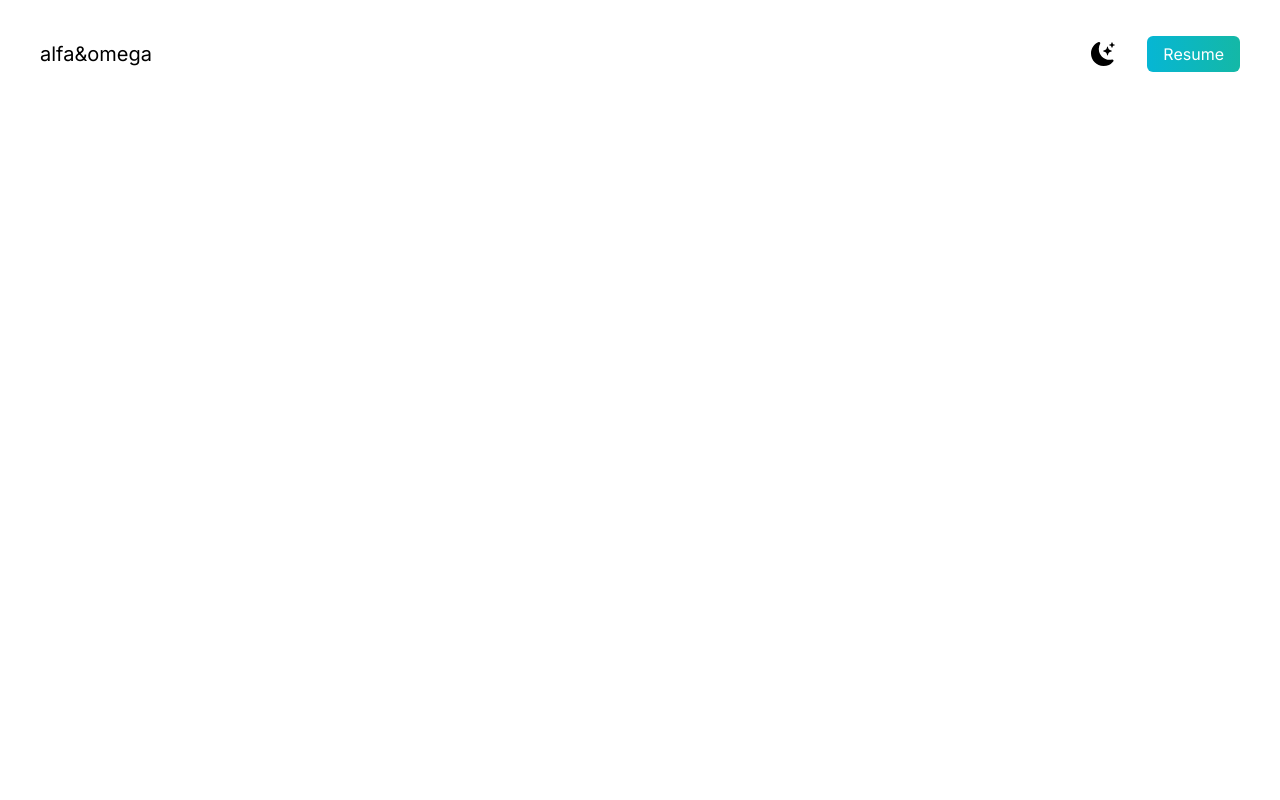
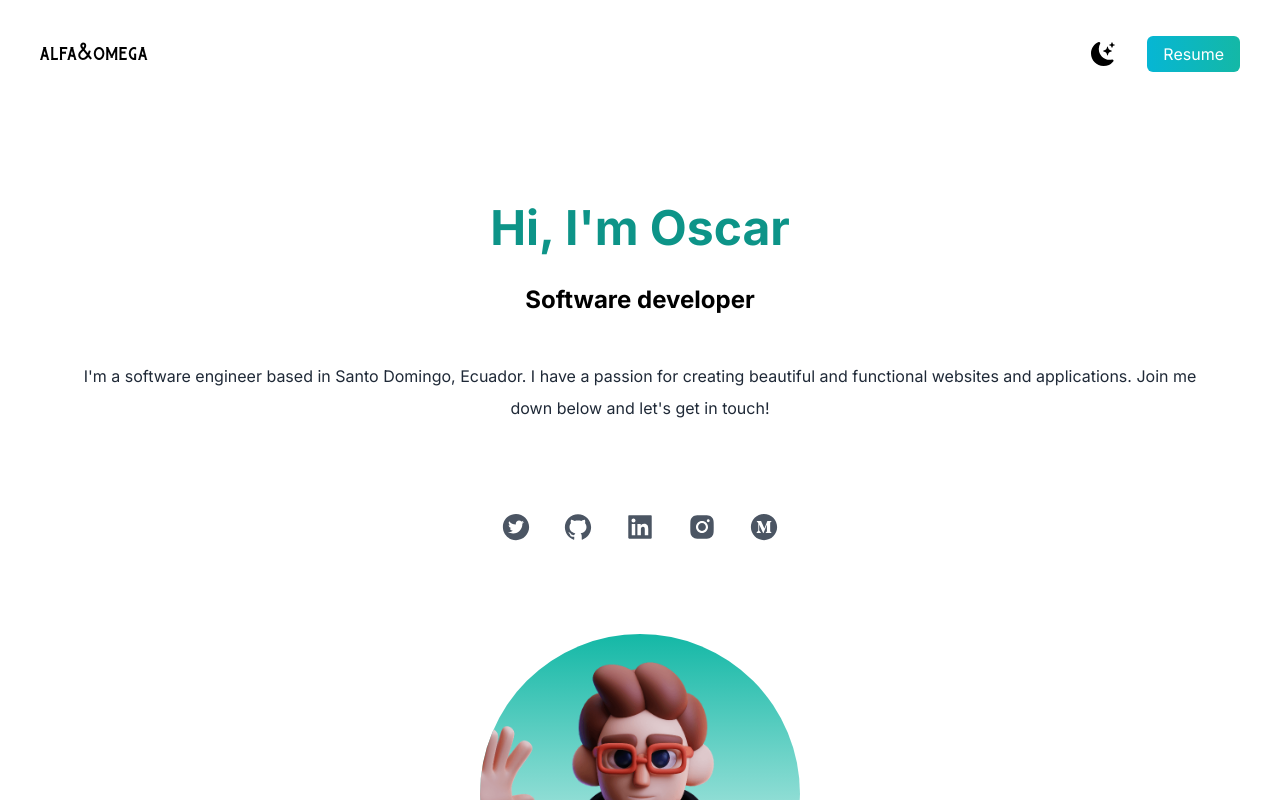
Before and after one commit to oovillagran/portfolio, a Next.js app: page / in a window 1280 px wide. Shown: the top 800 px of the page. Built offline with nearby package versions, Linux system fonts and the light colour scheme.

Commit message:
Add home page

```diff
--- a/app/page.js
+++ b/app/page.js
@@ -1,5 +1,8 @@
 import Head from 'next/head';
 import {BsFillMoonStarsFill} from 'react-icons/bs';
+import {AiFillTwitterCircle, AiFillGithub, AiFillLinkedin, AiFillInstagram, AiFillMediumCircle} from 'react-icons/ai';
+import Image from 'next/image';
+import deved from '../public/dev-ed-wave.png';
 
 export default function Home() {
   return (
@@ -13,7 +16,7 @@ export default function Home() {
       <main className='bg-white px-10'>
         <section className="min-h-screen">
           <nav className='py-10 mb-12 flex justify-between'>
-            <h1 className='text-xl'>alfa&omega</h1>
+            <h1 className='text-xl font-burtons'>alfa&omega</h1>
             <ul className='flex items-center'>
               <li>
                 <BsFillMoonStarsFill className='cursor-pointer text-2xl'/>
@@ -21,6 +24,21 @@ export default function Home() {
               <li><a className="bg-gradient-to-r from-cyan-500 to-teal-500 text-white px-4 py-2 rounded-md ml-8" href="#">Resume</a></li>
             </ul>
           </nav>
+          <div className="text-center p-10">
+            <h2 className='text-5xl py-2 text-teal-600 font-bold mb-4'>Hi, I'm Oscar</h2>
+            <h3 className='text-2xl py-2 font-bold mb-4'>Software developer</h3>
+            <p className='text-md py-5 leading-8 mb-4 text-gray-800'>I'm a software engineer based in Santo Domingo, Ecuador. I have a passion for creating beautiful and functional websites and applications. Join me down below and let's get in touch!</p>
+          </div>
+          <div className="text-3xl flex justify-center gap-8 py-3 text-gray-600">
+            <AiFillTwitterCircle />
+            <AiFillGithub />
+            <AiFillLinkedin />
+            <AiFillInstagram />
+            <AiFillMediumCircle />
+          </div>
+          <div className="relative bg-gradient-to-b from-teal-500 rounded-full w-80 h-80 mt-20 mx-auto overflow-hidden">
+            <Image className='w-32 h-32 mx-auto my-4' src={deved} alt="emoticon" layout='fill' objectFit='cover' />
+          </div>
         </section>
       </main>
     </div>
--- a/tailwind.config.js
+++ b/tailwind.config.js
@@ -7,6 +7,9 @@ module.exports = {
   ],
   theme: {
     extend: {
+      fontFamily: {
+        burtons: "burtons",
+      },
       backgroundImage: {
         'gradient-radial': 'radial-gradient(var(--tw-gradient-stops))',
         'gradient-conic':
```
